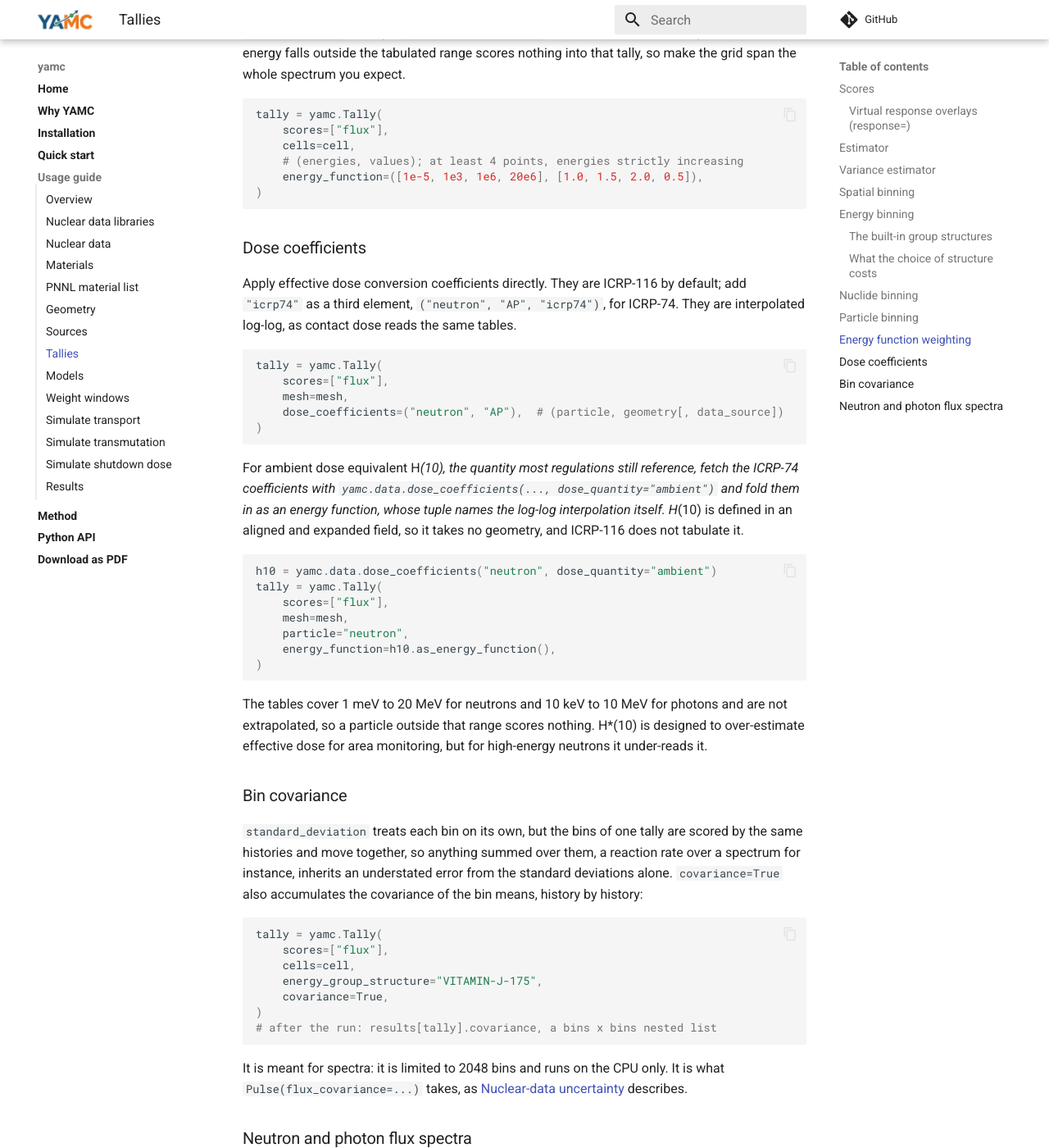
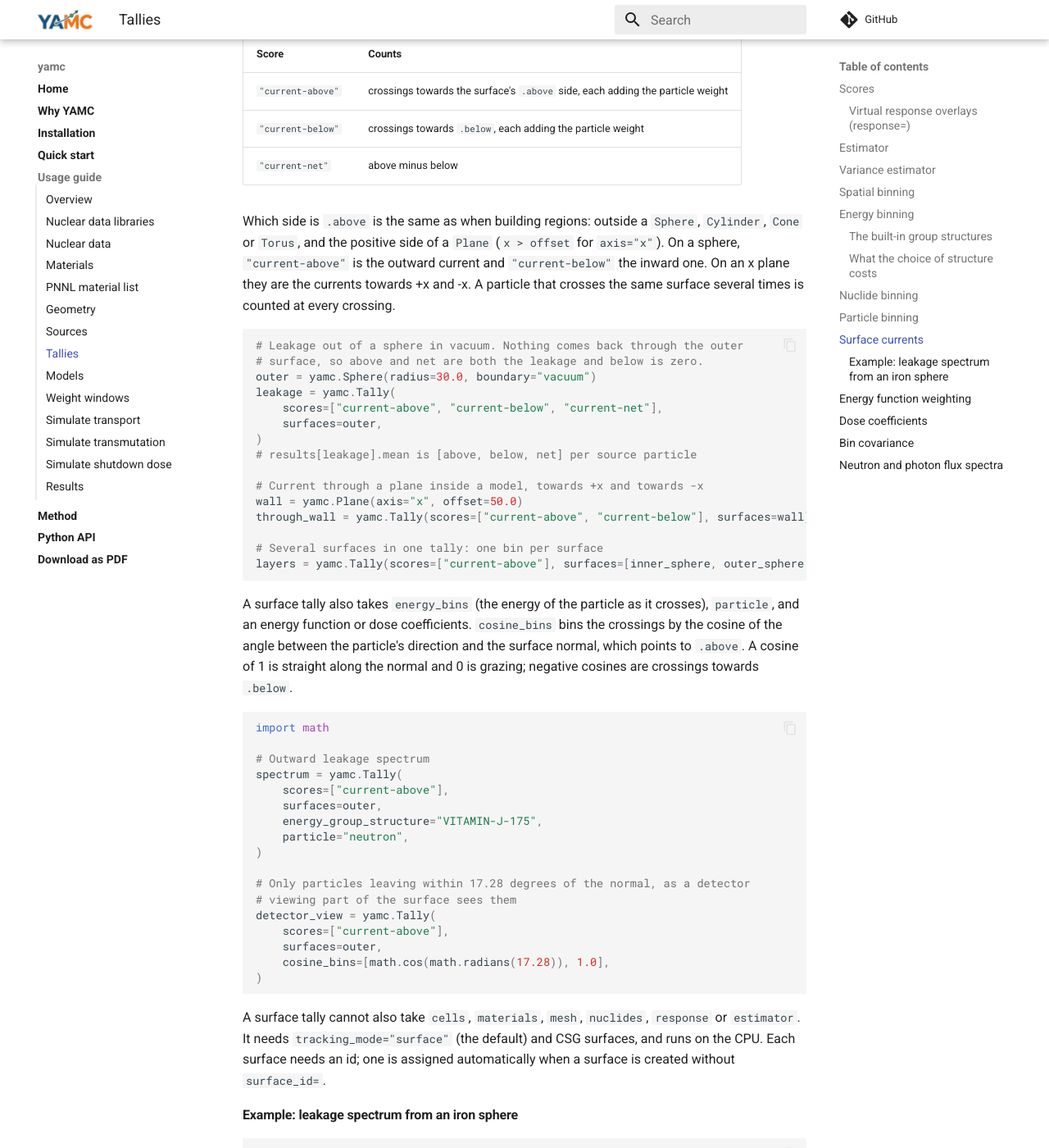
Before and after one commit to fusion-neutronics/yamc, an MkDocs documentation site: the page built from docs/tallies.md, in a window 1280 px wide and 1400 px high, scrolled down 8482 px. Shown: the whole window at 82% size. Built offline with MkDocs 1.6.1 and Material for MkDocs 9.7.7, drawn with Linux system fonts in a browser that asks for light colours; comment, search, counter and statistics services are not loaded; some of the changed text lies outside the part shown.

Commit message:
Document surface-current tallies
A Surface currents section on the tallies page: the current-above,
current-below and current-net scores, which side of each surface kind is
.above, leakage through a vacuum boundary, currents through a plane,
several surfaces in one tally, energy and cosine binning (including a
detector that views part of a surface), what a surface tally cannot take,
and a worked example of the leakage spectrum from an iron sphere. The bin
order now lists the surface and cosine axes.

````diff
--- a/docs/tallies.md
+++ b/docs/tallies.md
@@ -160,7 +160,7 @@ tally = yamc.Tally(
 )
 ```
 
-The ``mean``/``std_dev``/``relative_error`` arrays are laid out flat. When multiple binning axes are present, the bin order from slowest to fastest varying is ``score``, ``cell``, ``material``, ``nuclide``, ``parent_nuclide``, ``energy``, ``mesh``.
+The ``mean``/``std_dev``/``relative_error`` arrays are laid out flat. When multiple binning axes are present, the bin order from slowest to fastest varying is ``score``, ``surface``, ``cosine``, ``cell``, ``material``, ``nuclide``, ``parent_nuclide``, ``energy``, ``mesh``. The ``surface`` and ``cosine`` axes only appear on [surface current](#surface-currents) tallies.
 
 ### Energy binning
 
@@ -298,6 +298,106 @@ Restrict scoring to neutrons or photons. This is required for separate neutron a
 ```python
 tally_n = yamc.Tally(scores=["flux"], cells=cell, particle="neutron")
 tally_p = yamc.Tally(scores=["flux"], cells=cell, particle="photon")
+```
+
+### Surface currents
+
+A tally with ``surfaces=`` counts particles crossing those surfaces, instead of scoring along tracks or at collisions. This gives leakage through a boundary directly, and the current through any surface inside a model. There is one result bin per surface, in the order given, and the results are particles per source particle.
+
+The scores count crossings by the side of the surface they cross to:
+
+| Score | Counts |
+|---|---|
+| ``"current-above"`` | crossings towards the surface's ``.above`` side, each adding the particle weight |
+| ``"current-below"`` | crossings towards ``.below``, each adding the particle weight |
+| ``"current-net"`` | above minus below |
+
+Which side is ``.above`` is the same as when building regions: outside a ``Sphere``, ``Cylinder``, ``Cone`` or ``Torus``, and the positive side of a ``Plane`` (``x > offset`` for ``axis="x"``). On a sphere, ``"current-above"`` is the outward current and ``"current-below"`` the inward one. On an x plane they are the currents towards +x and -x. A particle that crosses the same surface several times is counted at every crossing.
+
+<!-- doctest: skip -->
+```python
+# Leakage out of a sphere in vacuum. Nothing comes back through the outer
+# surface, so above and net are both the leakage and below is zero.
+outer = yamc.Sphere(radius=30.0, boundary="vacuum")
+leakage = yamc.Tally(
+    scores=["current-above", "current-below", "current-net"],
+    surfaces=outer,
+)
+# results[leakage].mean is [above, below, net] per source particle
+
+# Current through a plane inside a model, towards +x and towards -x
+wall = yamc.Plane(axis="x", offset=50.0)
+through_wall = yamc.Tally(scores=["current-above", "current-below"], surfaces=wall)
+
+# Several surfaces in one tally: one bin per surface
+layers = yamc.Tally(scores=["current-above"], surfaces=[inner_sphere, outer_sphere])
+```
+
+A surface tally also takes ``energy_bins`` (the energy of the particle as it crosses), ``particle``, and an energy function or dose coefficients. ``cosine_bins`` bins the crossings by the cosine of the angle between the particle's direction and the surface normal, which points to ``.above``. A cosine of 1 is straight along the normal and 0 is grazing; negative cosines are crossings towards ``.below``.
+
+<!-- doctest: skip -->
+```python
+import math
+
+# Outward leakage spectrum
+spectrum = yamc.Tally(
+    scores=["current-above"],
+    surfaces=outer,
+    energy_group_structure="VITAMIN-J-175",
+    particle="neutron",
+)
+
+# Only particles leaving within 17.28 degrees of the normal, as a detector
+# viewing part of the surface sees them
+detector_view = yamc.Tally(
+    scores=["current-above"],
+    surfaces=outer,
+    cosine_bins=[math.cos(math.radians(17.28)), 1.0],
+)
+```
+
+A surface tally cannot also take ``cells``, ``materials``, ``mesh``, ``nuclides``, ``response`` or ``estimator``. It needs ``tracking_mode="surface"`` (the default) and CSG surfaces, and runs on the CPU. Each surface needs an id; one is assigned automatically when a surface is created without ``surface_id=``.
+
+#### Example: leakage spectrum from an iron sphere
+
+<!-- doctest: skip -->
+```python
+import matplotlib.pyplot as plt
+import numpy as np
+import yamc
+
+yamc.cross_section_data = "endf-b8.1"
+
+outer = yamc.Sphere(radius=30.0, boundary="vacuum")
+iron = yamc.Material(composition={"Fe": 1.0}, density=7.874, temperature=294)
+cell = yamc.Cell(region=outer.below, material=iron)
+geometry = yamc.Geometry([cell])
+
+source = yamc.NeutronSource(position=(0, 0, 0), energy=14.06e6)
+
+leakage = yamc.Tally(
+    scores=["current-above"],
+    surfaces=outer,
+    energy_group_structure="VITAMIN-J-175",
+    particle="neutron",
+    name="neutron_leakage",
+)
+
+model = yamc.Model(geometry=geometry, tallies=[leakage], source=source)
+results = model.simulate_transport(total_particles=200000)
+
+bins = np.array(leakage.energy_bins)
+current = np.array(results[leakage].mean)
+lethargy = np.log(bins[1:] / bins[:-1])
+print(f"neutrons leaking per source neutron: {current.sum():.3f}")
+
+fig, ax = plt.subplots()
+ax.stairs(current / lethargy, bins)
+ax.set_xscale("log")
+ax.set_yscale("log")
+ax.set_xlabel("Energy [eV]")
+ax.set_ylabel("Leakage per unit lethargy per source neutron")
+fig.savefig("leakage_spectrum.png", dpi=150)
 ```
 
 ### Energy function weighting
````
